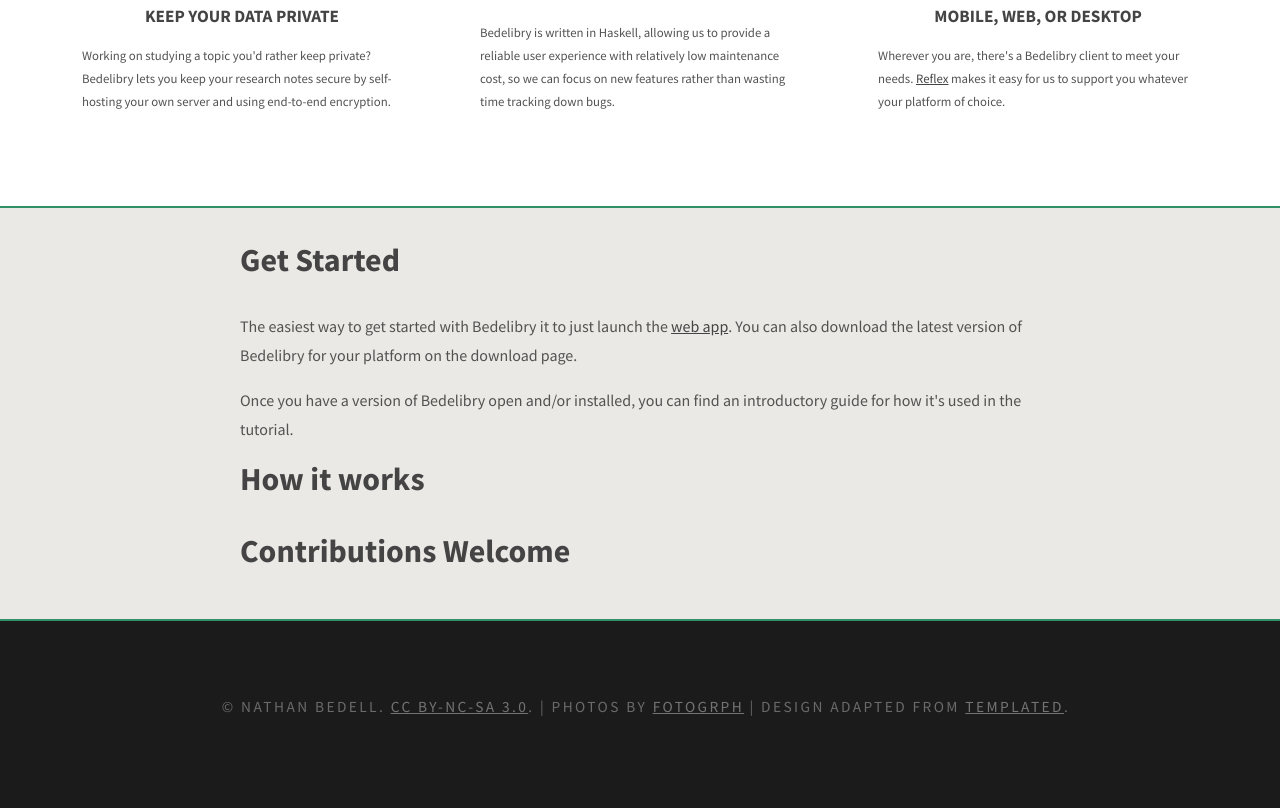
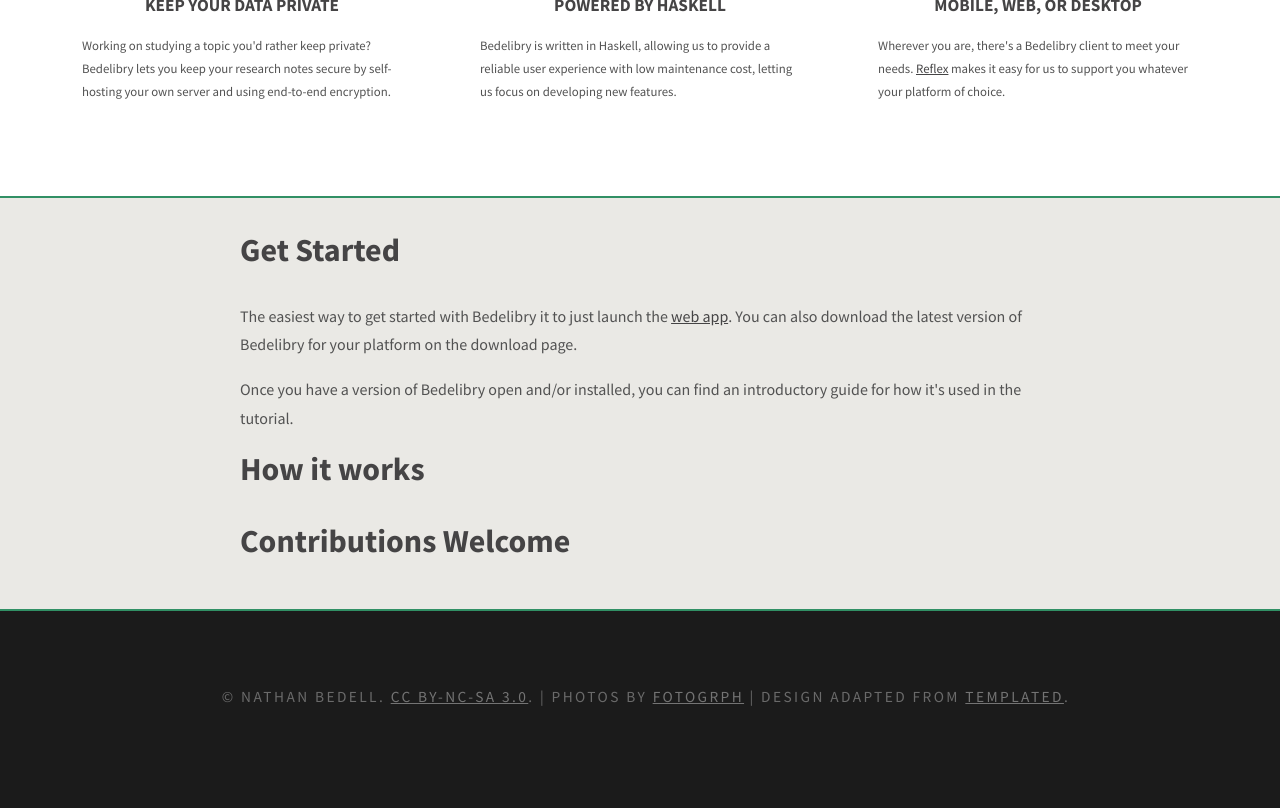
Before and after one commit to Sintrastes/bedelibry, a plain HTML site: page docs/index.html in a window 1280 px wide. Shown: the part 897-1705 px from the top of the page. Drawn offline with Linux system fonts and the light colour scheme.

Commit message:
Update website.

```diff
--- a/docs/index.html
+++ b/docs/index.html
@@ -63,7 +63,7 @@ Released   : 20130902
 		</div>
 		<div class="tbox"> <img width ="50em" src="https://upload.wikimedia.org/wikipedia/commons/thumb/1/1c/Haskell-Logo.svg/1280px-Haskell-Logo.svg.png"/>
 			<h2>Powered by Haskell</h2>
-			<p>Bedelibry is written in Haskell, allowing us to provide a reliable user experience with relatively low maintenance cost, so we can focus on new features rather than wasting time tracking down bugs.</p>
+			<p>Bedelibry is written in Haskell, allowing us to provide a reliable user experience with low maintenance cost, letting us focus on developing new features.</p>
 		</div>
 		<div class="tbox"> <img height="50em" src="https://static.vecteezy.com/system/resources/thumbnails/002/774/872/small_2x/operating-systems-icons-linux-windows-android-mac-ios-icons-vector.jpg"/>
 			<h2>Mobile, Web, or Desktop</h2>
```
